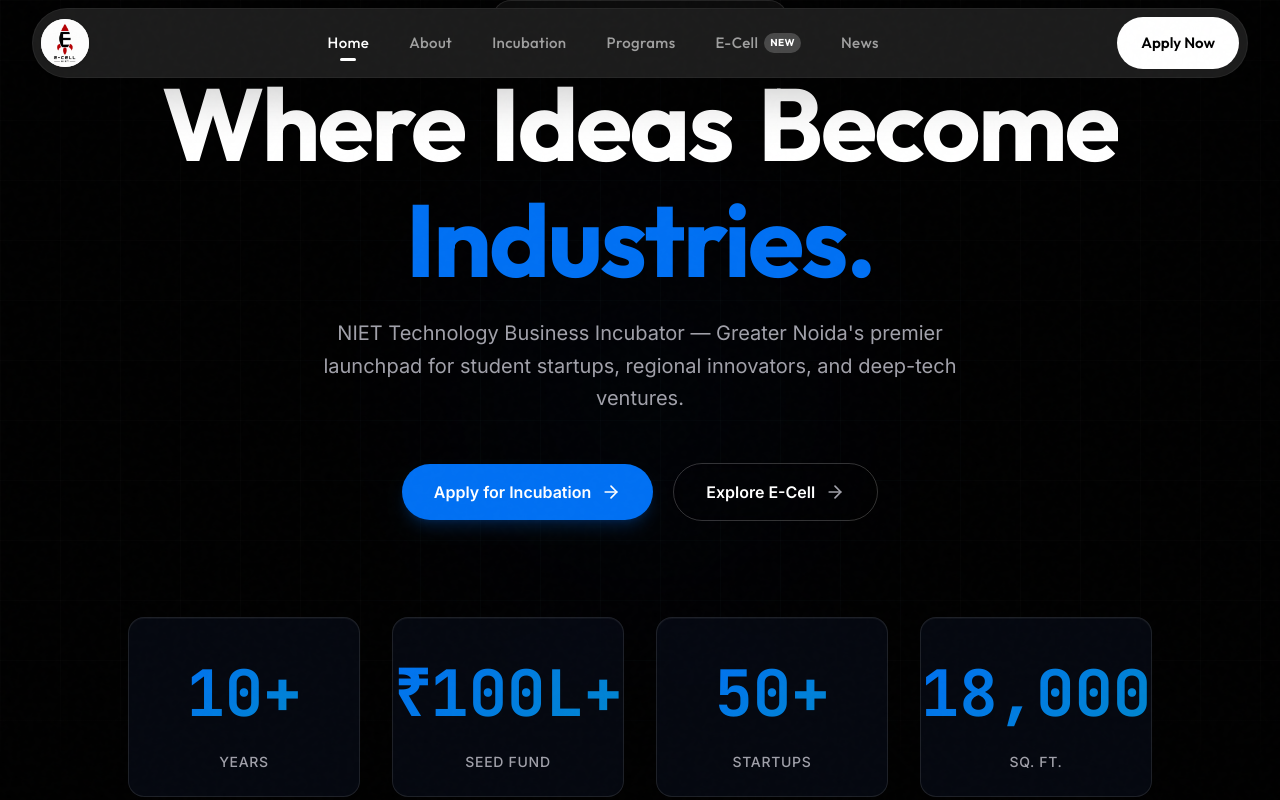
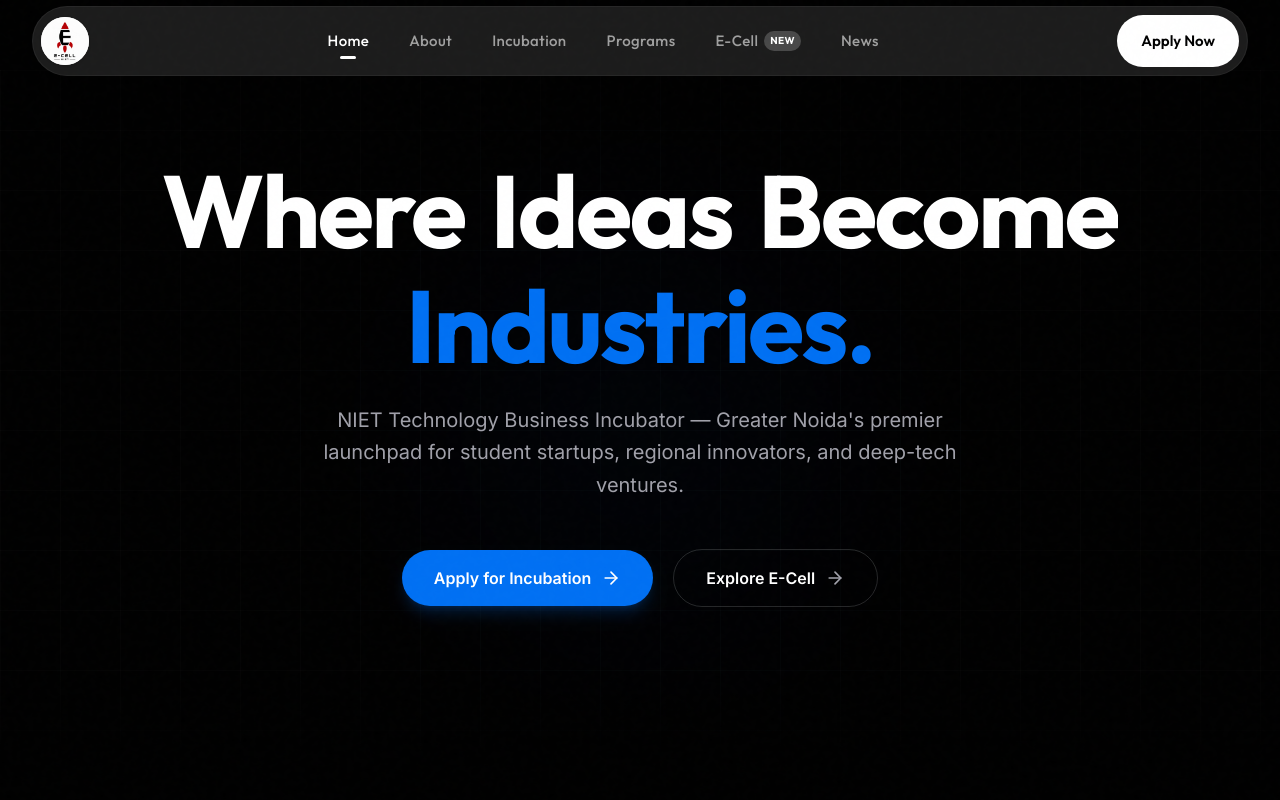
Before and after one commit to Alok0kumar/TBI-Niet, a Next.js app: page / in a window 1280 px wide. Shown: the top 800 px of the page. Built offline with nearby package versions, Linux system fonts and the light colour scheme.

Commit message:
navbar and front page improved

```diff
--- a/src/components/home/Hero.tsx
+++ b/src/components/home/Hero.tsx
@@ -79,7 +79,7 @@
 export default function Hero() {
   return (
     <section
-      className="relative min-h-screen flex items-start justify-center overflow-hidden"
+      className="relative min-h-[calc(100vh-80px)] flex items-center justify-center overflow-hidden"
       id="hero"
     >
       {/* Solid Dark Background with subtle grid */}
@@ -96,9 +96,9 @@
       />
 
       {/* Content */}
-      <div className="relative container-custom text-center z-10 pt-[220px] pb-16">
+      <div className="relative container-custom text-center z-10 py-16">
         {/* Tag */}
-        <motion.div
+        {/* <motion.div
           initial={{ opacity: 0, y: 20 }}
           animate={{ opacity: 1, y: 0 }}
           transition={{ duration: 0.5, delay: 0.2 }}
@@ -108,7 +108,7 @@
           <span className="text-sm text-text-muted font-medium">
             MSME-Approved Incubation Center
           </span>
-        </motion.div>
+        </motion.div> */}
 
         {/* Headline with Mask Reveal */}
         <div className="mb-6 flex flex-col items-center justify-center">
@@ -169,28 +169,24 @@
           animate={{ opacity: 1, y: 0 }}
           transition={{ duration: 0.6, delay: 1 }}
         >
-          <MagneticWrapper>
           <Link
             href="/apply"
-              className="group inline-flex items-center gap-2.5 px-8 py-4 text-base font-semibold text-white bg-accent hover:bg-accent-warm rounded-full transition-colors duration-300 shadow-lg shadow-accent/20"
+            className="group inline-flex items-center gap-2.5 px-8 py-4 text-base font-semibold text-white bg-accent hover:bg-[#0060D0] active:bg-[#004099] rounded-full transition-all duration-200 shadow-lg shadow-accent/20 hover:shadow-accent/30"
           >
             <span>Apply for Incubation</span>
             <ArrowRight className="w-5 h-5 group-hover:translate-x-1 transition-transform" />
           </Link>
-          </MagneticWrapper>
-          <MagneticWrapper>
           <Link
             href="/ecell"
-              className="group inline-flex items-center gap-2.5 px-8 py-4 text-base font-semibold text-white rounded-full border border-white/20 hover:bg-white/10 transition-colors duration-300 backdrop-blur-sm"
+            className="group inline-flex items-center gap-2.5 px-8 py-4 text-base font-semibold text-white rounded-full border border-white/15 hover:border-white/30 hover:bg-white/[0.06] active:bg-white/[0.12] transition-all duration-200"
           >
             <span>Explore E-Cell</span>
             <ArrowRight className="w-5 h-5 text-text-muted group-hover:text-white group-hover:translate-x-1 transition-all" />
           </Link>
-          </MagneticWrapper>
         </motion.div>
 
         {/* Stats Grid with 3D Tilt */}
-        <div className="grid grid-cols-2 md:grid-cols-4 gap-6 md:gap-8 max-w-5xl mx-auto perspective-1000">
+        {/* <div className="grid grid-cols-2 md:grid-cols-4 gap-6 md:gap-8 max-w-5xl mx-auto perspective-1000">
           <TiltCard delay={1.2}>
             <AnimatedCounter target={10} suffix="+" label="Years" />
           </TiltCard>
@@ -203,7 +199,7 @@
           <TiltCard delay={1.5}>
             <AnimatedCounter target={18000} label="Sq. Ft." />
           </TiltCard>
-        </div>
+        </div> */}
       </div>
 
       {/* Bottom gradient fade to match background */}
--- a/src/components/layout/Navbar.tsx
+++ b/src/components/layout/Navbar.tsx
@@ -37,7 +37,7 @@
   return (
     <>
       <motion.header
-        className="fixed top-2 left-0 w-full z-50 px-4 md:px-8 flex justify-center"
+        className="sticky top-1.5 left-0 w-full z-50 px-4 md:px-8 flex justify-center"
         initial={{ y: -100 }}
         animate={{ y: 0 }}
         transition={{ duration: 0.6, ease: [0.19, 1, 0.22, 1] }}
```
Lines whose indentation alone changed are shown as unchanged.
